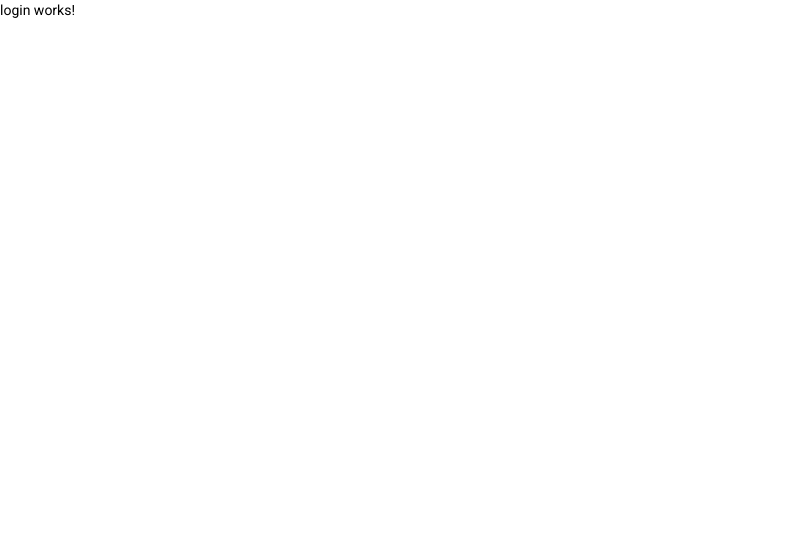
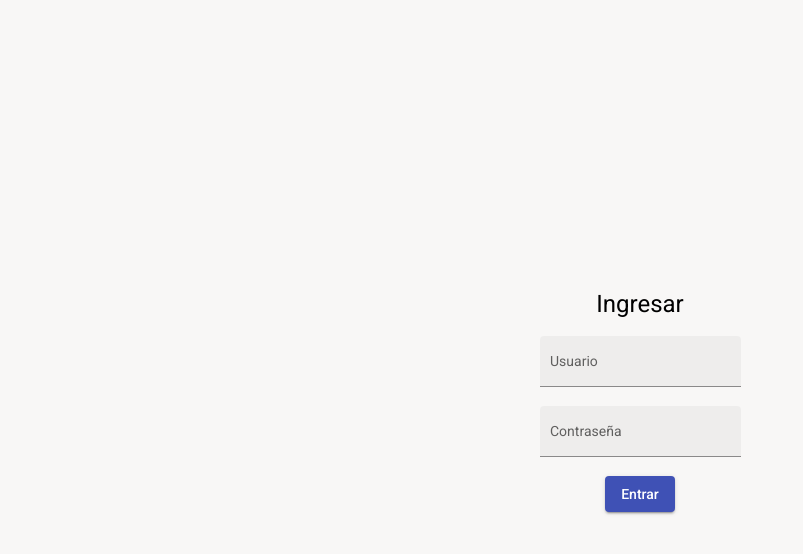
Before and after one commit to serdel1979/inmobiliarios, an Angular app: page / in a window 1280 px wide. Shown: the top 554 px of the page, without its empty margins (0-803 px from the left). Built offline with nearby package versions, Linux system fonts and the light colour scheme.

Commit message:
haciendo login

```diff
--- a/angular.json
+++ b/angular.json
@@ -1,5 +1,8 @@
 {
   "$schema": "./node_modules/@angular/cli/lib/config/schema.json",
+  "cli": {
+    "analytics": false
+  },
   "version": 1,
   "newProjectRoot": "projects",
   "projects": {
--- a/src/app/app.component.css
+++ b/src/app/app.component.css
@@ -0,0 +1,7 @@
+.body{
+    display: flex;
+    justify-content: center;
+    height: 100%;
+    align-items: center;
+    background-color: rgb(248, 247, 246);
+}
--- a/src/app/app.component.html
+++ b/src/app/app.component.html
@@ -1 +1,3 @@
+<div class="body">
 <app-login></app-login>
+</div>
--- a/src/app/components/login/login.component.css
+++ b/src/app/components/login/login.component.css
@@ -0,0 +1,19 @@
+.body {
+    display: flex;
+    justify-content: center;
+    height: 100%;
+    align-items: center;
+    background-color: rgb(248, 247, 246);
+}
+
+.login {
+    width: 100%;
+    max-width: 330px;
+    text-align: center;
+}
+
+:host {
+    display: flex;
+    flex-direction: column;
+    align-items: flex-start;
+}
--- a/src/app/components/login/login.component.html
+++ b/src/app/components/login/login.component.html
@@ -1 +1,15 @@
-<p>login works!</p>
+<div class="body">
+    <div class="login">
+        <h1>Ingresar</h1>
+        <mat-form-field appearance="fill">
+            <mat-label>Usuario</mat-label>
+            <input matInput autocomplete="off">
+        </mat-form-field>
+        <mat-form-field appearance="fill">
+            <mat-label>Contraseña</mat-label>
+            <input matInput autocomplete="off" type="password">
+        </mat-form-field>
+        <br>
+        <button mat-raised-button color="primary">Entrar</button>
+    </div>
+</div>
```
Also changed, not shown: src/app/app.module.ts (+10 -3 lines), package.json (line endings or trailing spaces), 1 other file (tests, documents, lock files or other folders).
